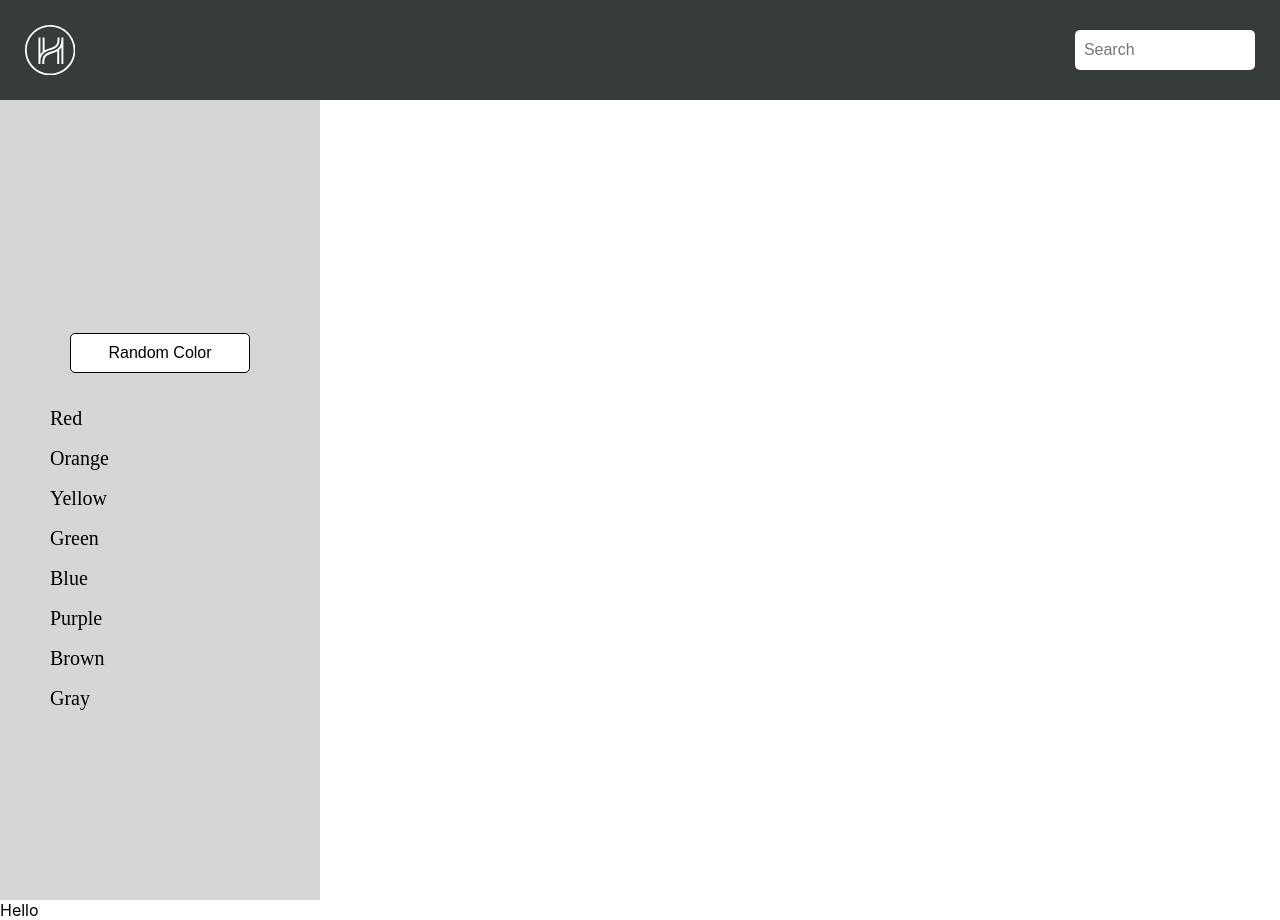
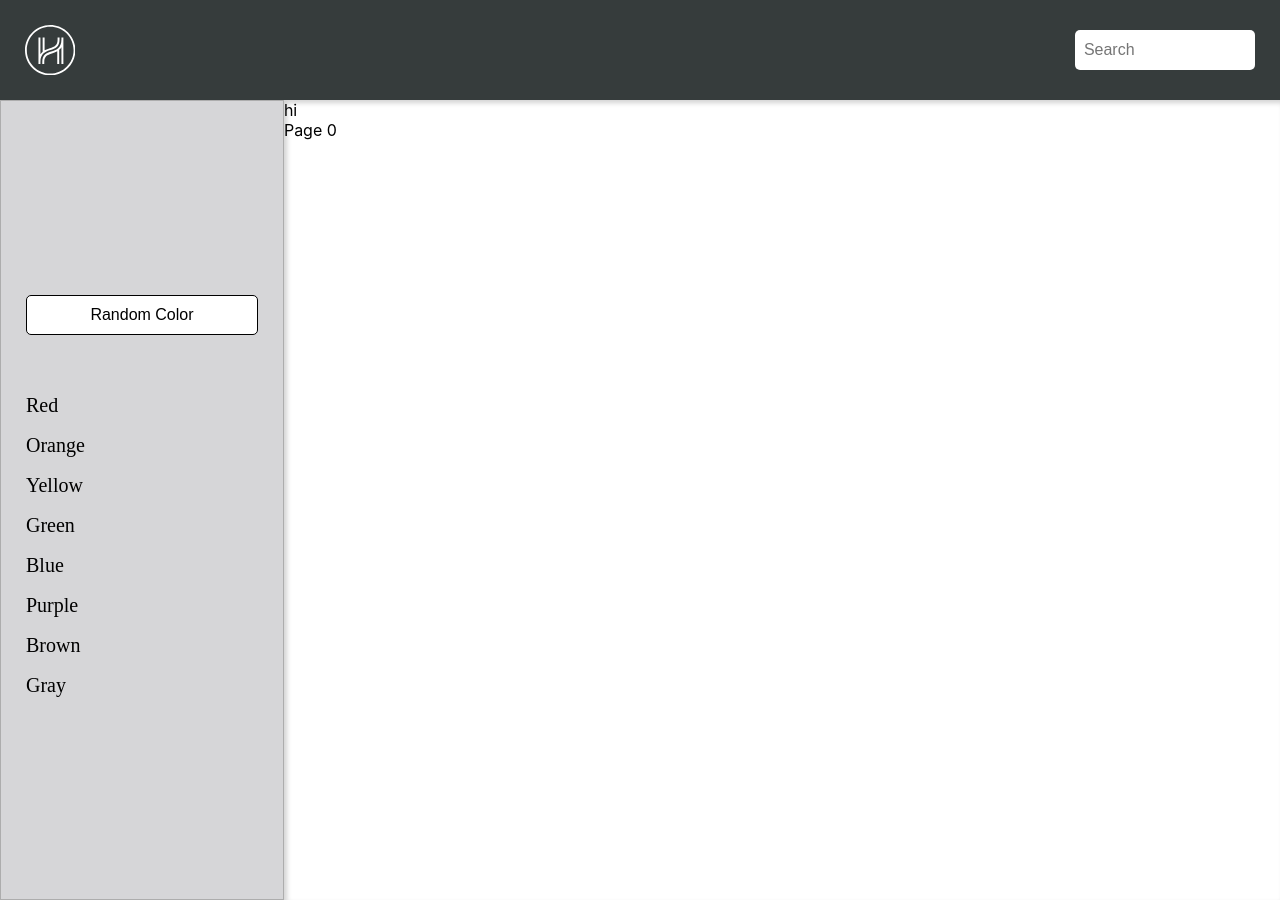
Before and after one commit to 256hz/hh-frontend, a React (Create React App) app: page / in a window 1280 px wide. Built offline with nearby package versions, Linux system fonts and the light colour scheme; a web font is replaced by a local one.

Commit message:
layout much more tuned

```diff
--- a/src/App.css
+++ b/src/App.css
@@ -11,7 +11,6 @@
 
 .colorlist {
   text-align: left;
-  margin-left: 50px;
   font-size: 1.25em;
   line-height: 2em;
   text-decoration: none;
@@ -29,12 +28,18 @@
 .logo {
   width: 50px;
   height: 50px;
-  margin: auto 25px;
+  margin: auto auto auto 25px;
+}
+
+.page {
+  display: flex;
+  height: 100%;
+  width: 100%;
 }
 
 .randombutton {
-  margin: 50px auto 25px;
-  width: 180px;
+  margin: 0px auto 50px;
+  width: 100%;
   height: 40px;
   border-radius: 5px;
   border: 1px solid black;
@@ -52,10 +57,20 @@
 }
 
 .sidebar {
-  height: 100%;
-  width: 25%;
+  height: auto;
+  width: 350px;
   background-color: rgb(214,214,216);
-  text-align: center;
+  border: 1px solid rgb(173,173, 173);
+  /* text-align: center; */
   align-content: center;
   font-family: 'Source Serif Pro', serif;
+  padding: 25px;
 }
+
+.viewport {
+  width: 100%;
+  height: 100%;
+  /* -moz-box-shadow:    inset 0 0 10px #000000; */
+  /* -webkit-box-shadow: inset 0 0 10px #000000; */
+  box-shadow:         inset 3px 3px 5px lightgray;
+}
--- a/src/components/ColorList.js
+++ b/src/components/ColorFilters.js
@@ -1,7 +1,7 @@
 import React from 'react';
 import '../App.css';
 
-const ColorList = () => {
+const ColorFilters = () => {
   return (
     <div className="colorlist">
       Red <br />
@@ -16,4 +16,4 @@ const ColorList = () => {
   )
 }
 
-export default ColorList
+export default ColorFilters
--- a/src/components/Page.js
+++ b/src/components/Page.js
@@ -5,7 +5,7 @@ import '../App.css';
 
 const Page = () => {
   return (
-    <div className="App">
+    <div className="page">
       <Sidebar />
       <Viewport />
     </div>
--- a/src/components/Sidebar.js
+++ b/src/components/Sidebar.js
@@ -1,13 +1,13 @@
 import React from 'react';
 import RandomButton from './RandomButton';
-import ColorList from './ColorList';
+import ColorFilters from './ColorFilters';
 import '../App.css';
 
 const Sidebar = () => {
   return (
     <div className="sidebar">
       <RandomButton />
-      <ColorList />
+      <ColorFilters />
     </div>
   );
 };
--- a/src/components/Viewport.js
+++ b/src/components/Viewport.js
@@ -1,12 +1,28 @@
 import React from 'react';
+import HeroColor from './viewport-elements/HeroColor'
+import ColorPage from './viewport-elements/ColorPage'
 import '../App.css';
 
-const Viewport = () => {
-  return (
-    <div>
-      Hello
-    </div>
-  )
+class Viewport extends React.Component {
+  constructor() {
+    super()
+    this.state={
+      page: 0,
+      color: null
+    }
+  }
+
+  render() {
+    return(
+      <div className="viewport">
+        hi
+        {this.state.color
+          ? <HeroColor color={this.state.color} />
+          : <ColorPage page={this.state.page} />
+        }
+      </div>
+    )
+  }
 }
 
 export default Viewport
--- /dev/null
+++ b/src/components/viewport-elements/ColorPage.js
@@ -0,0 +1,12 @@
+import React from 'react';
+import '../../App.css';
+
+const ColorPage = (props) => {
+  return (
+    <div className="colorpage-container">
+      Page {props.page}
+    </div>
+  )
+}
+
+export default ColorPage
--- /dev/null
+++ b/src/components/viewport-elements/HeroColor.js
@@ -0,0 +1,12 @@
+import React from 'react';
+import '../../App.css';
+
+const HeroColor = (props) => {
+  return (
+    <div className="hero-color">
+
+    </div>
+  )
+}
+
+export default HeroColor
```
Also changed, not shown: src/components/viewport-elements/Swatch.js (added, +12 -0 lines).
